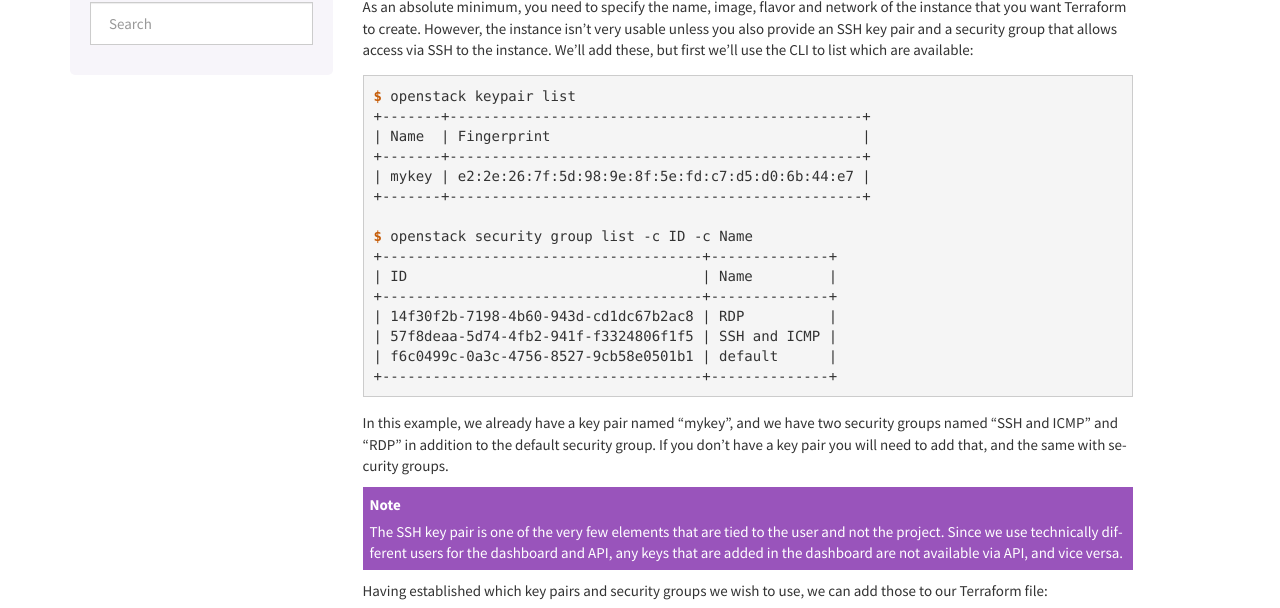
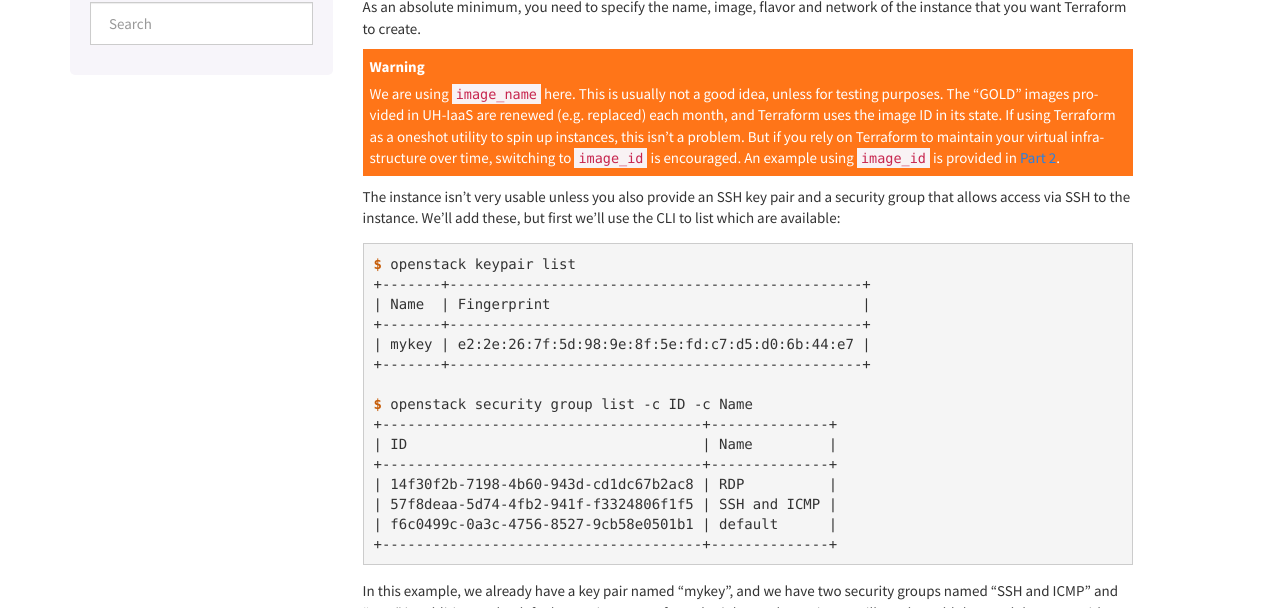
Before and after one commit to norcams/docs-enduser, a Sphinx documentation site: the page built from docs/terraform-part1.rst, in a window 1280 px wide and 900 px high, scrolled down 752 px, cut to the strip 263-871 px from the top of the window. Built offline with Sphinx 7.4.7, drawn with Linux system fonts in a browser that asks for light colours.

Commit message:
terraform

```diff
--- a/docs/terraform-part1.rst
+++ b/docs/terraform-part1.rst
@@ -8,6 +8,7 @@ Last changed: |date|
 .. contents::
 
 .. _Terraform: https://www.terraform.io/
+.. _Part 2: terraform-part2.html
 
 This document describes how to create and manage instances (virtual
 machines) using Terraform_. This is an introduction to Terraform and
@@ -58,10 +59,21 @@ possible form:
 
 As an absolute minimum, you need to specify the name, image, flavor
 and network of the instance that you want Terraform to
-create. However, the instance isn't very usable unless you also
-provide an SSH key pair and a security group that allows access via
-SSH to the instance. We'll add these, but first we'll use the CLI to
-list which are available:
+create.
+
+.. WARNING::
+   We are using ``image_name`` here. This is usually not a good idea,
+   unless for testing purposes. The "GOLD" images provided in UH-IaaS
+   are renewed (e.g. replaced) each month, and Terraform uses the
+   image ID in its state. If using Terraform as a oneshot utility to
+   spin up instances, this isn't a problem. But if you rely on
+   Terraform to maintain your virtual infrastructure over time,
+   switching to ``image_id`` is encouraged. An example using
+   ``image_id`` is provided in `Part 2`_.
+
+The instance isn't very usable unless you also provide an SSH key pair
+and a security group that allows access via SSH to the instance. We'll
+add these, but first we'll use the CLI to list which are available:
 
 .. code-block:: console
 
```
Also changed, not shown: docs/terraform-part2.rst (+40 -1 lines), 1 other file.
